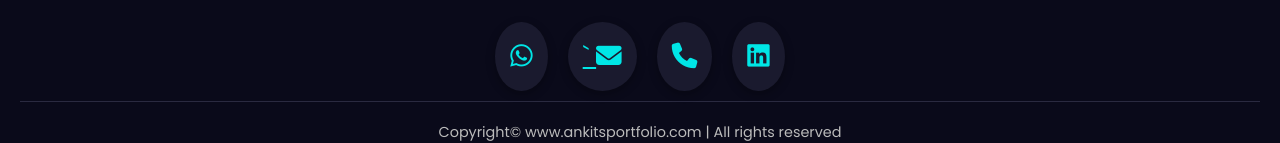
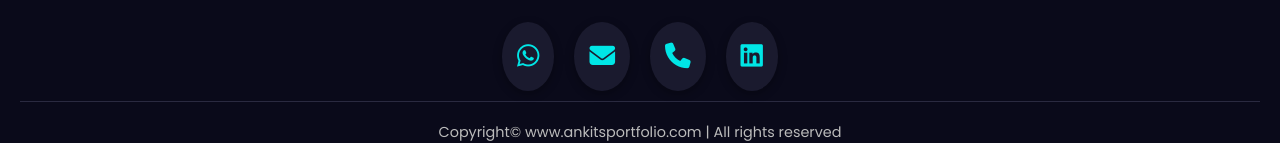
Before and after one commit to Ankit-rajne/My_portfolio, a plain HTML site: page index.html in a window 1280 px wide. Shown: the part 3475-3618 px from the top of the page. Drawn offline with nearby package versions, Linux system fonts and the light colour scheme.

Commit message:
update index.html file and change the contact logo

```diff
--- a/index.html
+++ b/index.html
@@ -150,9 +150,10 @@
                         <i class="fab fa-whatsapp"></i>
                     </a>
                     <!-- Email link -->
-                    <a href="mailto:youremail@example.com" class="icon email" aria-label="Email">`
+                    <a href="mailto:youremail@example.com" class="icon email" aria-label="Email">
                         <i class="fas fa-envelope"></i>
                     </a>
+
                     <!-- Phone link -->
                     <a href="tel:+yourphonenumber" class="icon phone" aria-label="Phone">
                         <i class="fas fa-phone"></i>
```
